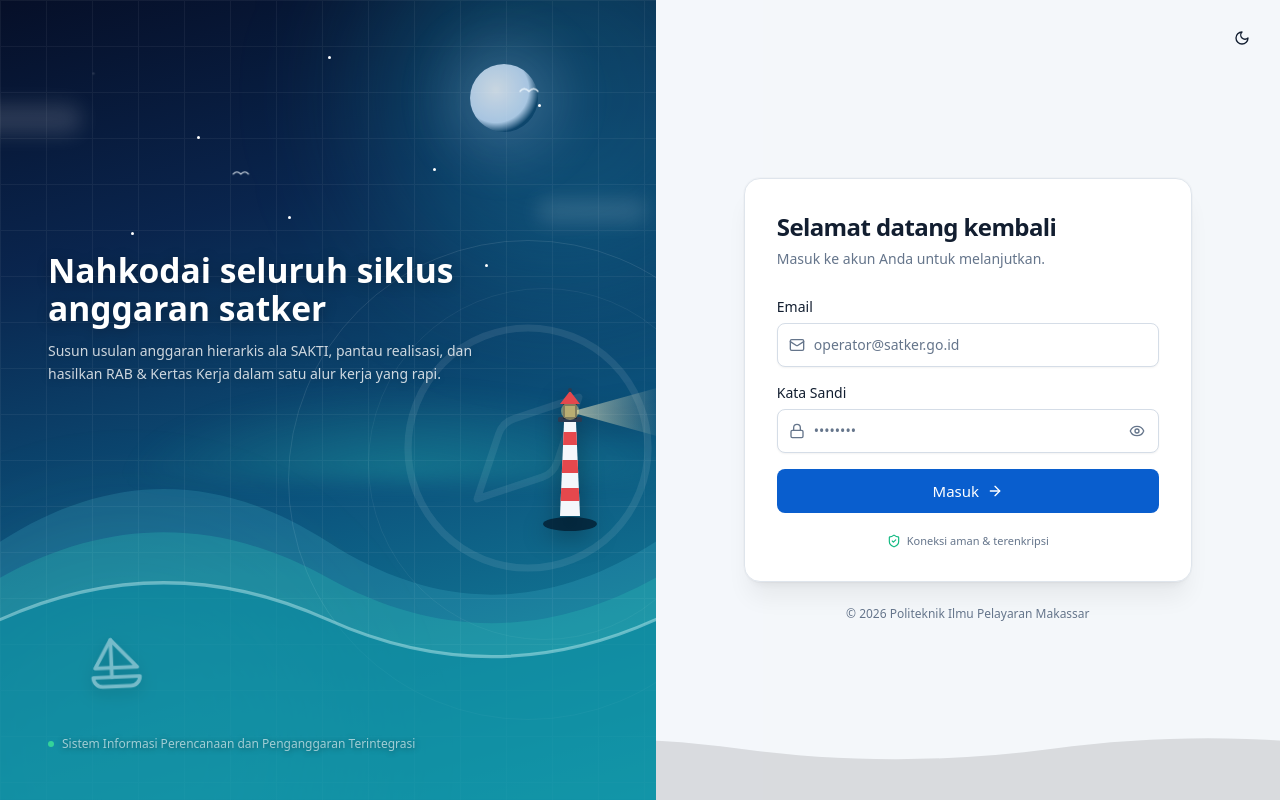
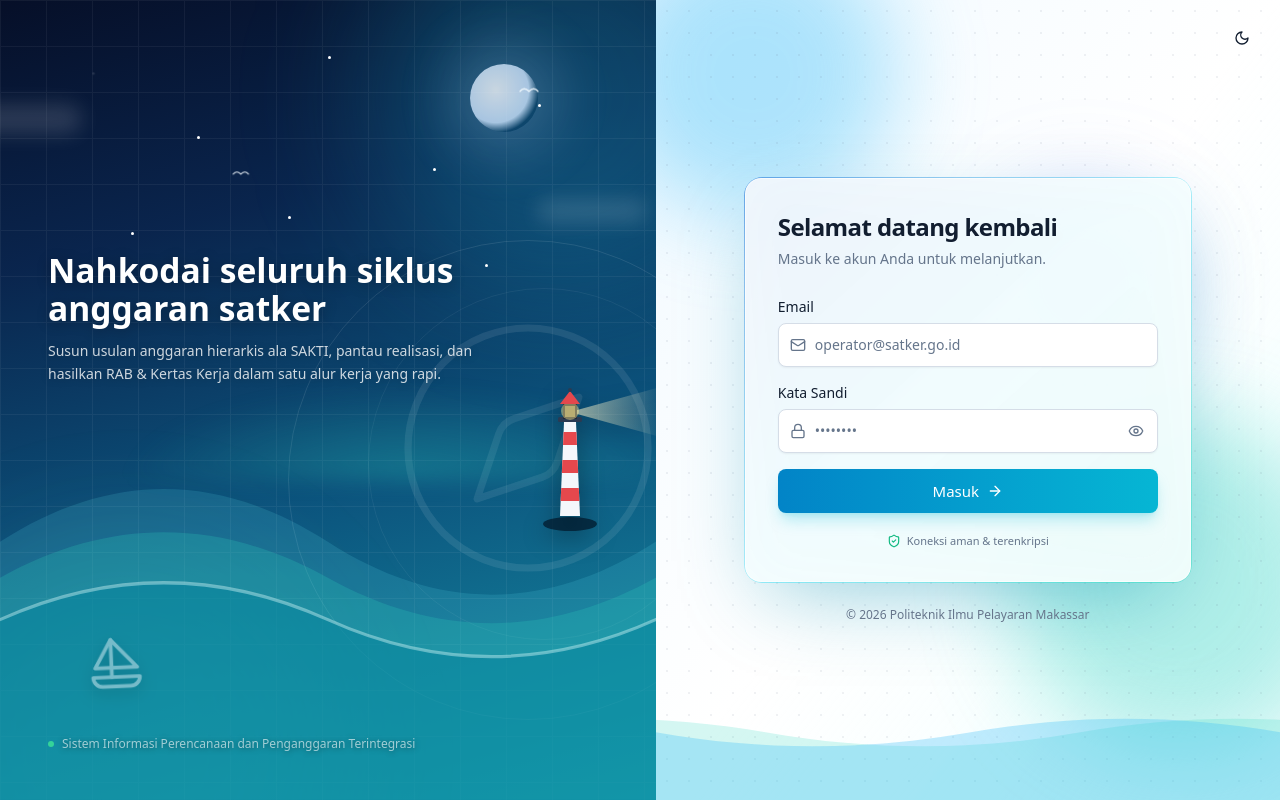
Before and after one commit to fahmanemotion/NEW_RKAKL, a Next.js app: page /login in a window 1280 px wide. Built offline with nearby package versions, Linux system fonts and the light colour scheme; no server answers.

Commit message:
hero kanan

```diff
--- a/src/app/(auth)/login/page.tsx
+++ b/src/app/(auth)/login/page.tsx
@@ -70,10 +70,15 @@ const STYLES = `
 .sir-horizon { position:absolute; left:0; right:0; bottom:40%; height:130px; background:radial-gradient(60% 100% at 62% 100%, rgba(45,212,191,.28), transparent 72%); filter:blur(10px); }
 .sir-rise { animation:sirRise .7s cubic-bezier(.16,1,.3,1) both; }
 .sir-fade { animation:sirFade 1s ease both; }
-.sir-formwave { position:absolute; left:0; right:0; bottom:0; height:70px; overflow:hidden; pointer-events:none; opacity:.5; }
-.sir-formwave svg { position:absolute; bottom:0; left:0; width:200%; height:100%; color:hsl(var(--primary)); opacity:.22; animation:sirWave 15s linear infinite; }
+@keyframes sirFloat { 0%,100% { transform:translate(0,0); } 50% { transform:translate(0,-22px); } }
+.sir-orb { position:absolute; border-radius:9999px; filter:blur(44px); animation:sirFloat ease-in-out infinite; will-change:transform; }
+.sir-formwave { position:absolute; left:0; right:0; bottom:0; height:92px; overflow:hidden; pointer-events:none; }
+.sir-formwave svg { position:absolute; bottom:0; left:0; width:200%; height:100%; }
+.sir-formwave svg path { fill:currentColor; }
+.sir-fwback { color:rgba(45,212,191,.20); animation:sirWave 17s linear infinite; }
+.sir-fwfront { color:rgba(56,189,248,.30); height:80%; animation:sirWave 11s linear infinite; }
 @media (prefers-reduced-motion: reduce) {
-  .sir-scene *, .sir-formwave svg, .sir-rise { animation-duration:.001ms !important; animation-iteration-count:1 !important; }
+  .sir-scene *, .sir-formwave svg, .sir-orb, .sir-rise { animation-duration:.001ms !important; animation-iteration-count:1 !important; }
 }
 `;
 
@@ -287,14 +292,26 @@ export default function LoginPage() {
       </div>
 
       {/* ── Panel form ─────────────────────────────────────────────────── */}
-      <div className="relative flex items-center justify-center overflow-hidden bg-muted/40 px-6 py-10">
+      <div className="relative flex items-center justify-center overflow-hidden px-6 py-10 bg-gradient-to-br from-sky-50 via-white to-cyan-50/70 dark:from-slate-950 dark:via-slate-900 dark:to-[hsl(200_45%_9%)]">
+        {/* orb warna mengambang + pola titik */}
+        <div className="pointer-events-none absolute inset-0 overflow-hidden">
+          <div className="sir-orb" style={{ top: '-3rem', left: '-3rem', width: '18rem', height: '18rem', background: 'rgba(56,189,248,.38)', animationDuration: '11s' }} />
+          <div className="sir-orb" style={{ bottom: '2rem', right: '-4rem', width: '21rem', height: '21rem', background: 'rgba(45,212,191,.34)', animationDuration: '14s', animationDelay: '-4s' }} />
+          <div className="sir-orb" style={{ top: '24%', right: '16%', width: '12rem', height: '12rem', background: 'rgba(129,140,248,.26)', animationDuration: '16s', animationDelay: '-8s' }} />
+          <div
+            className="absolute inset-0 opacity-60 dark:opacity-25"
+            style={{ backgroundImage: 'radial-gradient(circle, rgba(100,116,139,.16) 1px, transparent 1px)', backgroundSize: '22px 22px' }}
+          />
+        </div>
+
         <div className="absolute right-5 top-5 z-10">
           <ThemeToggle />
         </div>
 
-        <div className="sir-rise w-full max-w-md">
-          {/* Kartu form */}
-          <div className="rounded-2xl border border-border bg-card p-7 shadow-xl shadow-black/[0.06] ring-1 ring-black/[0.02] sm:p-8 dark:shadow-black/40">
+        <div className="sir-rise relative z-10 w-full max-w-md">
+          {/* Kartu form — glassy dengan bingkai gradasi + kilau */}
+          <div className="rounded-[1.15rem] bg-gradient-to-br from-primary/50 via-cyan-400/40 to-teal-400/50 p-px shadow-[0_30px_80px_-24px_rgba(8,145,178,.45)] dark:shadow-[0_30px_80px_-20px_rgba(6,182,212,.3)]">
+          <div className="rounded-2xl border border-white/60 bg-card/90 p-7 backdrop-blur-xl sm:p-8 dark:border-white/10 dark:bg-card/80">
             {/* header brand (mobile) */}
             <div className="mb-6 flex items-center gap-3 lg:hidden">
               <div className="grid size-11 place-items-center rounded-xl bg-gradient-to-br from-sidebar-accent to-primary text-white shadow-md shadow-primary/20">
@@ -361,7 +378,7 @@ export default function LoginPage() {
                 <p className="rounded-lg bg-destructive/10 px-3 py-2.5 text-xs text-destructive">{err}</p>
               )}
 
-              <Button type="submit" className="group h-11 w-full text-[15px]" disabled={isSubmitting}>
+              <Button type="submit" className="group h-11 w-full bg-gradient-to-r from-sky-600 to-cyan-500 text-[15px] shadow-lg shadow-cyan-500/25 transition hover:brightness-110" disabled={isSubmitting}>
                 {isSubmitting ? <Loader2 className="size-4 animate-spin" /> : null}
                 Masuk
                 {!isSubmitting && <ArrowRight className="size-4 transition-transform group-hover:translate-x-0.5" />}
@@ -372,15 +389,17 @@ export default function LoginPage() {
               <ShieldCheck className="size-3.5 text-emerald-500" /> Koneksi aman &amp; terenkripsi
             </p>
           </div>
+          </div>
 
           <p className="mt-6 text-center text-xs text-muted-foreground">
             © {new Date().getFullYear()} Politeknik Ilmu Pelayaran Makassar
           </p>
         </div>
 
-        {/* gelombang tipis di dasar panel form (terlihat juga di mobile) */}
+        {/* gelombang dua-warna di dasar panel form (terlihat juga di mobile) */}
         <div className="sir-formwave">
-          <svg viewBox="0 0 2880 150" preserveAspectRatio="none"><path d={WAVE_PATH} /></svg>
+          <svg className="sir-fwback" viewBox="0 0 2880 150" preserveAspectRatio="none"><path d={WAVE_PATH} /></svg>
+          <svg className="sir-fwfront" viewBox="0 0 2880 150" preserveAspectRatio="none"><path d={WAVE_PATH} /></svg>
         </div>
       </div>
     </div>
```
Also changed, not shown: 1 other file (tests, documents, lock files or other folders).
